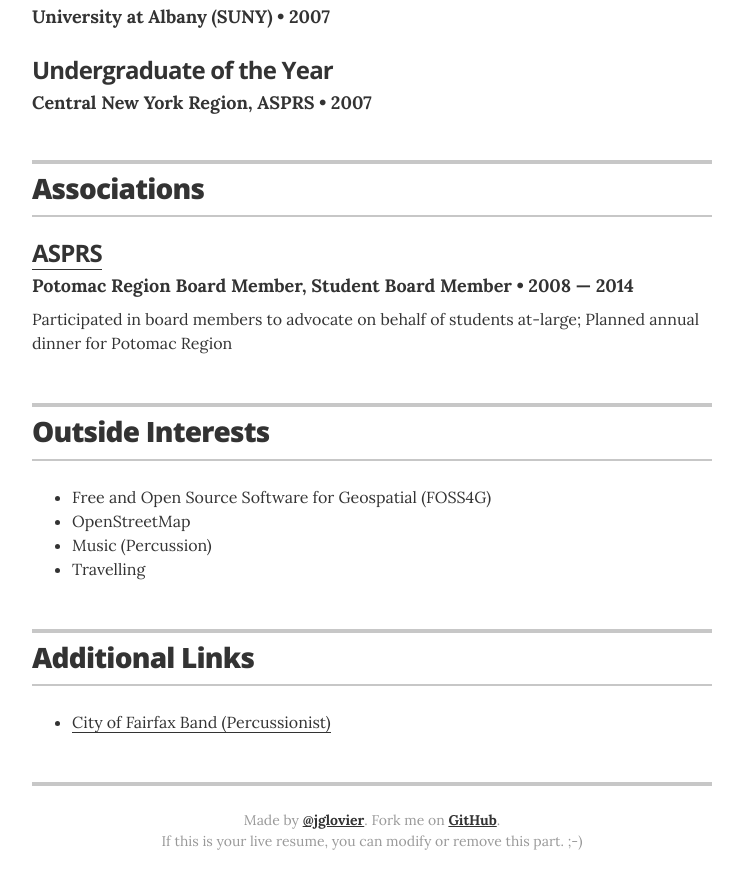
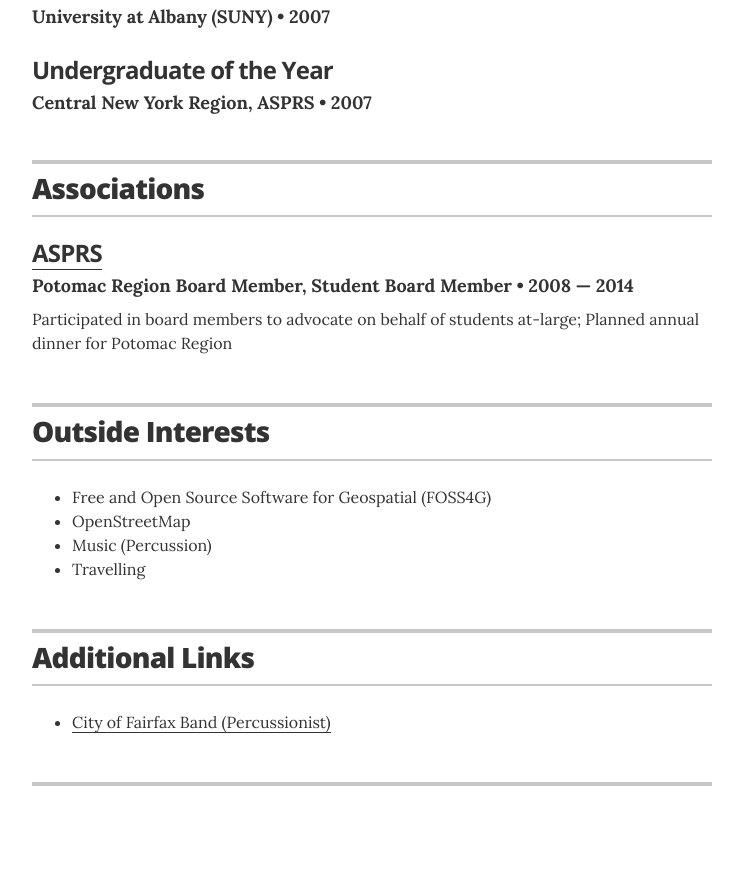
Before and after one commit to sisskind/sisskind.github.io, a Jekyll site: the page built from index.html, in a window 1280 px wide and 900 px high, scrolled down 3366 px. Shown: the top 889 px of the window, without its empty margins (268-1011 px from the left). Built offline with Jekyll 4.4.1, drawn with Linux system fonts in a browser that asks for light colours; after the commit the page ends 4224 px from its top, so only the background shows below that.

Commit message:
updated contact info

```diff
--- a/_config.yml
+++ b/_config.yml
@@ -51,7 +51,7 @@
   # resume_facebook_url:          "insert Facebook URL here"
   resume_linkedin_url:          "https://www.linkedin.com/in/joshuasisskind/"
   # resume_instagram_url:         "insert your Instagram URL here"
-  #resume_website_url:           "http://joelglovier.com"
+  #resume_website_url:
   resume_medium_url:            "https://medium.com/@josh.sisskind"
 resume_print_social_links:      true
 
--- a/_layouts/resume.html
+++ b/_layouts/resume.html
@@ -232,8 +232,6 @@
       {% endif %}
 
       <footer class="page-footer">
-        <p class="footer-line">Made by <a href="http://twitter.com/jglovier">@jglovier</a>. Fork me on <a href="https://github.com/jglovier/resume-template">GitHub</a>.</p>
-        <p class="footer-line">If this is your live resume, you can modify or remove this part. ;-)</p>
       </footer>
 
     </div>
```
